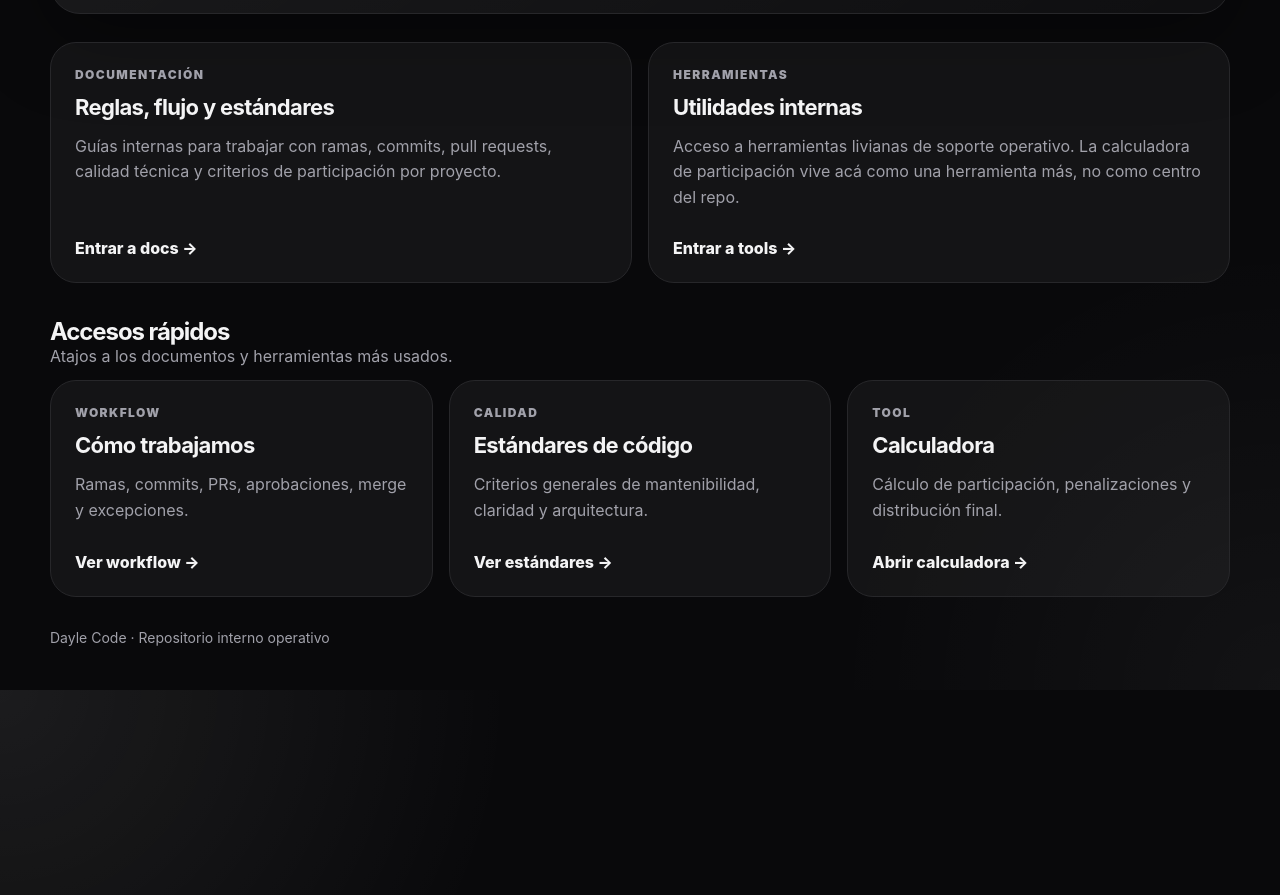
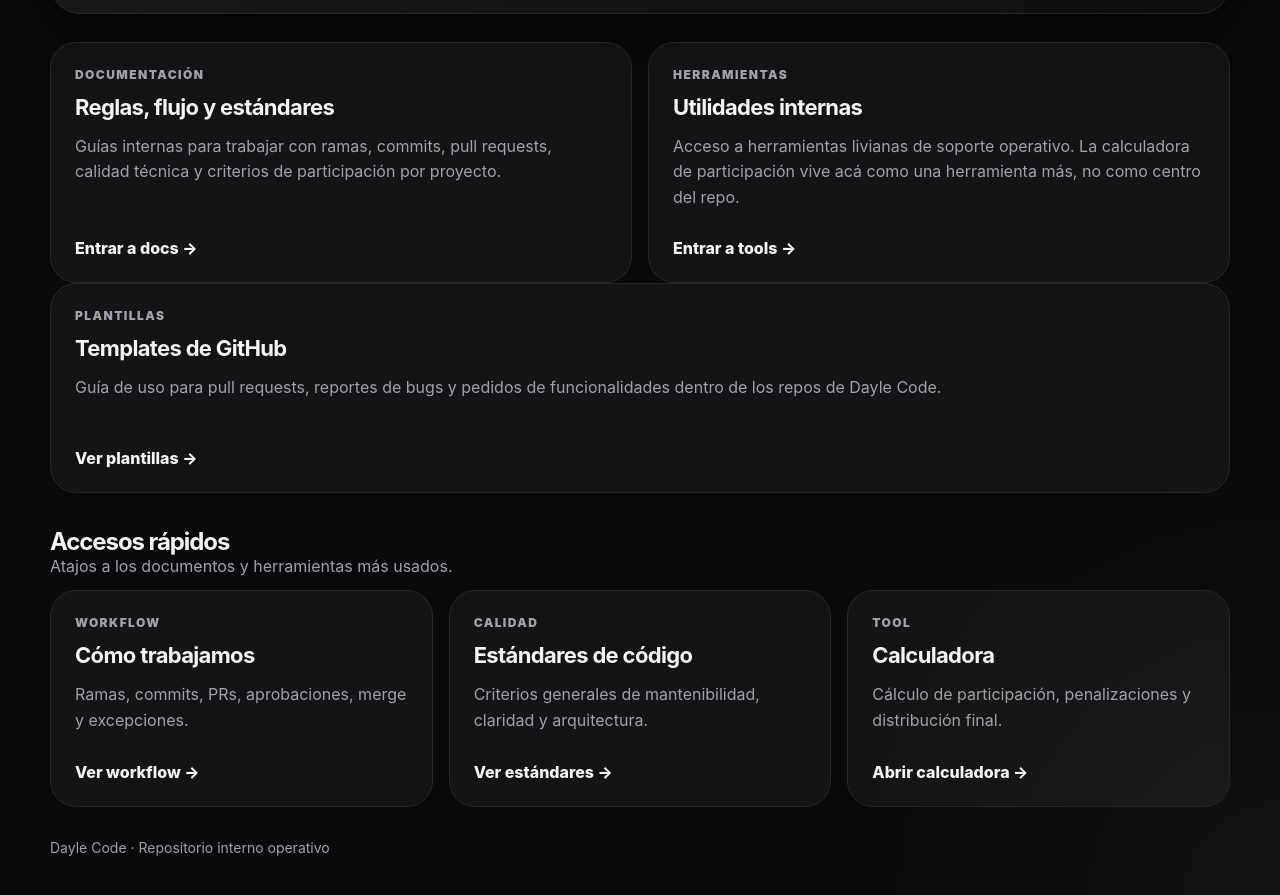
Before and after one commit to Dayle-Code/dayle-internal, a Jekyll site: the page index.html, which Jekyll copies as it is, in a window 1280 px wide and 900 px high, scrolled down 615 px. Shown: the top 895 px of the window. Built offline with Jekyll 4.4.1, drawn with Linux system fonts in a browser that asks for light colours.

Commit message:
docs(github): documenta plantillas internas

```diff
--- a/index.html
+++ b/index.html
@@ -59,6 +59,16 @@
         </a>
       </section>
 
+      <a class="card" href="./docs/GITHUB_TEMPLATES.html">
+        <small>Plantillas</small>
+        <strong>Templates de GitHub</strong>
+        <p>
+          Guía de uso para pull requests, reportes de bugs y pedidos de funcionalidades
+          dentro de los repos de Dayle Code.
+        </p>
+        <span>Ver plantillas →</span>
+      </a>
+
       <section class="section-title">
         <div>
           <h2>Accesos rápidos</h2>
```
Also changed, not shown: docs/GITHUB_TEMPLATES.md (added, +33 -0 lines), docs/index.html (+8 -0 lines).
